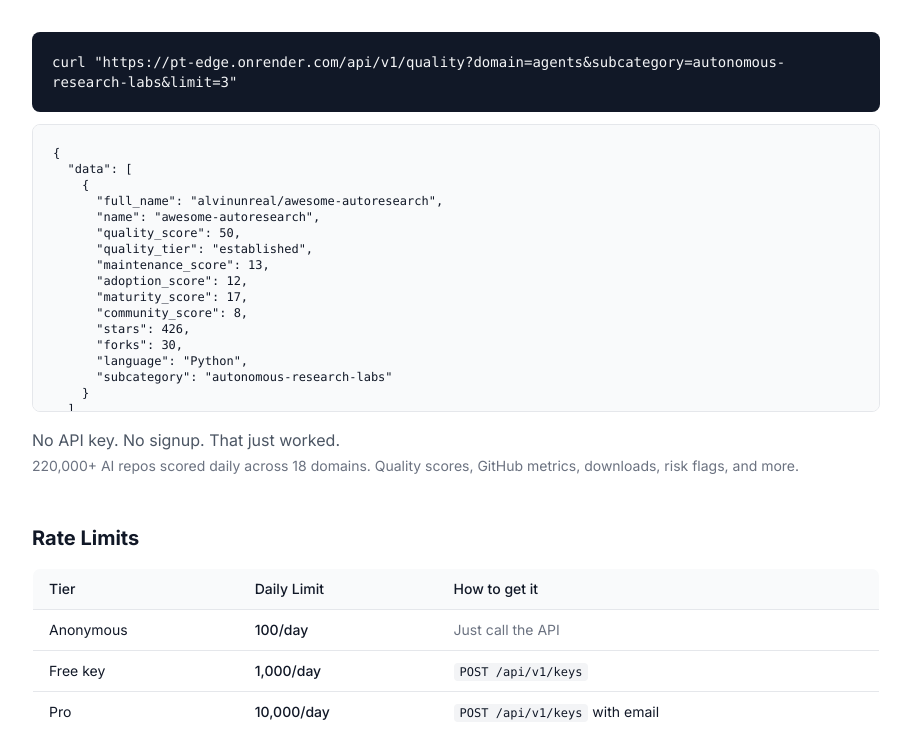
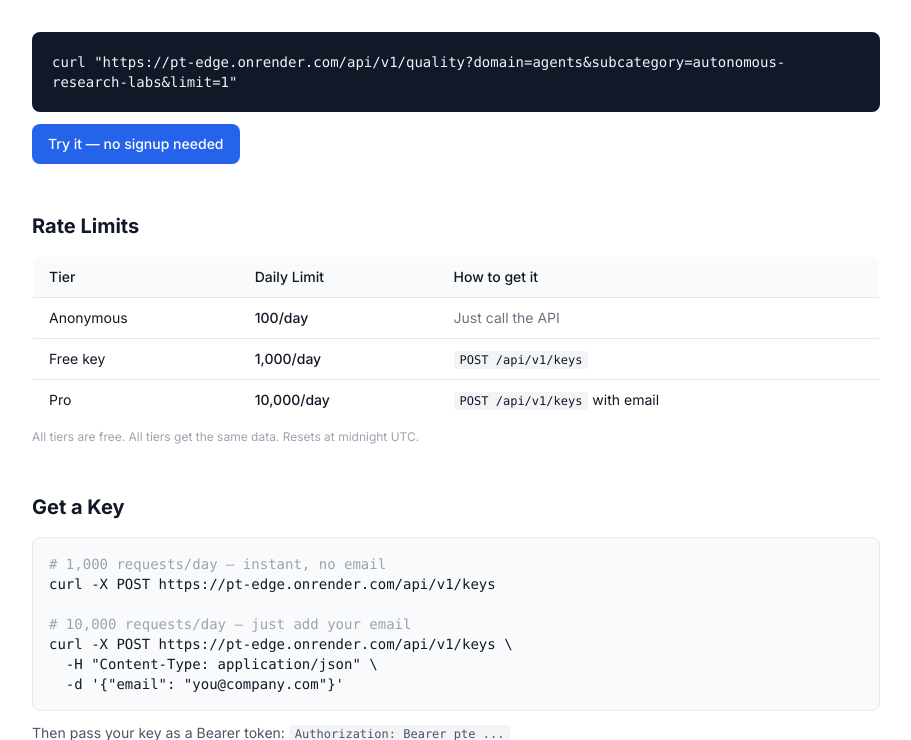
Before and after one commit to grahamrowe82/pt-edge, a FastAPI app: page /api/docs in a window 1280 px wide. Shown: the part 110-850 px from the top of the page, without its empty margins (184-1095 px from the left). Run offline with FastAPI, Linux system fonts and the light colour scheme; parts of the project's set-up code (start-up, migrations or seed data) failed here and were passed over; some libraries are stand-ins or nearby versions.

Commit message:
Live API demos + consistent CTAs across all three surfaces
Every JSON example was static text — fake data pretending to be real.
Now every surface has a "Try it" button that fetches live data from the
API, proving it works before the user even opens their terminal.

API docs hero:
- Removed hardcoded JSON block entirely
- "Try it — no signup needed" button → live fetch → real response
- Next-step CTA appears after the demo works

Server detail CTA:
- Added "Try it" button alongside the curl
- Fetches /quality/{domain}/{full_name} for that specific project
- Button turns green "Live data" on success

Category page:
- Already had live fetch, standardised the CTA messaging

Consistent CTA text everywhere:
  "Open to everyone — 100 requests/day, no key needed.
   Get a free key for 1,000/day."

Co-Authored-By: Claude Opus 4.6 (1M context) <noreply@anthropic.com>

```diff
--- a/templates/api_docs.html
+++ b/templates/api_docs.html
@@ -16,35 +16,37 @@
 {% block content %}
 <div class="max-w-4xl mx-auto px-4 sm:px-6 py-8">
 
-  <!-- Hero: code first, words second -->
-  <pre class="bg-gray-900 text-gray-100 rounded-lg p-5 text-sm overflow-x-auto">curl "https://pt-edge.onrender.com/api/v1/quality?domain=agents&amp;subcategory=autonomous-research-labs&amp;limit=3"</pre>
+  <!-- Hero: live demo -->
+  <pre class="bg-gray-900 text-gray-100 rounded-lg p-5 text-sm overflow-x-auto">curl "https://pt-edge.onrender.com/api/v1/quality?domain=agents&amp;subcategory=autonomous-research-labs&amp;limit=1"</pre>
 
-  <pre class="mt-3 bg-gray-50 border border-gray-200 rounded-lg p-5 text-xs overflow-x-auto max-h-72 overflow-y-auto">{
-  "data": [
-    {
-      "full_name": "alvinunreal/awesome-autoresearch",
-      "name": "awesome-autoresearch",
-      "quality_score": 50,
-      "quality_tier": "established",
-      "maintenance_score": 13,
-      "adoption_score": 12,
-      "maturity_score": 17,
-      "community_score": 8,
-      "stars": 426,
-      "forks": 30,
-      "language": "Python",
-      "subcategory": "autonomous-research-labs"
-    }
-  ],
-  "meta": {
-    "timestamp": "2026-04-03T18:48:00+00:00",
-    "count": 3,
-    "query": { "domain": "agents", "subcategory": "autonomous-research-labs", "limit": 3 }
+  <button onclick="tryHero()" id="hero-btn" class="mt-3 px-4 py-2.5 bg-blue-600 text-white text-sm font-medium rounded-lg hover:bg-blue-700 transition-colors">Try it &mdash; no signup needed</button>
+
+  <pre id="hero-json" class="mt-3 bg-gray-50 border border-gray-200 rounded-lg p-5 text-xs overflow-x-auto max-h-72 overflow-y-auto hidden"></pre>
+
+  <div id="hero-next" class="mt-4 hidden">
+    <p class="text-gray-600">That was a live API response. No API key. No signup.</p>
+    <p class="text-sm text-gray-500 mt-1">220,000+ AI repos scored daily across 18 domains. Open to everyone &mdash; 100 requests/day, no key needed. <a href="#get-a-key" class="text-blue-600 font-medium">Get a free key</a> for 1,000/day.</p>
+  </div>
+
+  <script>
+  function tryHero() {
+    var btn = document.getElementById('hero-btn');
+    btn.disabled = true;
+    btn.textContent = 'Fetching...';
+    fetch('/api/v1/quality?domain=agents&subcategory=autonomous-research-labs&limit=1')
+      .then(function(r) { return r.json(); })
+      .then(function(d) {
+        document.getElementById('hero-json').textContent = JSON.stringify(d, null, 2);
+        document.getElementById('hero-json').classList.remove('hidden');
+        document.getElementById('hero-next').classList.remove('hidden');
+        btn.classList.add('hidden');
+      })
+      .catch(function() {
+        btn.textContent = 'Try it — no signup needed';
+        btn.disabled = false;
+      });
   }
-}</pre>
-
-  <p class="mt-4 text-gray-600">No API key. No signup. That just worked.</p>
-  <p class="text-sm text-gray-500 mt-1">220,000+ AI repos scored daily across 18 domains. Quality scores, GitHub metrics, downloads, risk flags, and more.</p>
+  </script>
 
   <!-- Rate limits -->
   <h2 class="text-xl font-bold text-gray-900 mt-12 mb-4">Rate Limits</h2>
--- a/templates/category.html
+++ b/templates/category.html
@@ -50,7 +50,7 @@
       <div id="api-preview">
         <pre class="text-xs bg-white border border-gray-200 rounded p-3 overflow-x-auto max-h-64 overflow-y-auto" id="preview-json">Loading...</pre>
       </div>
-      <p class="mt-3 text-xs text-gray-500">No API key required. Showing first 3 results.</p>
+      <p class="mt-3 text-xs text-gray-500">Open to everyone &mdash; 100 requests/day, no key needed. <a href="/api/docs#get-a-key" class="text-blue-600 hover:underline font-medium">Get a free key</a> for 1,000/day. Showing first 3 results.</p>
       <pre class="mt-2 text-xs bg-white border border-gray-200 rounded p-3 overflow-x-auto">curl "https://pt-edge.onrender.com{{ api_url }}&amp;limit=20"</pre>
     </div>
   </details>
```
Also changed, not shown: templates/server_detail.html (+26 -2 lines).
